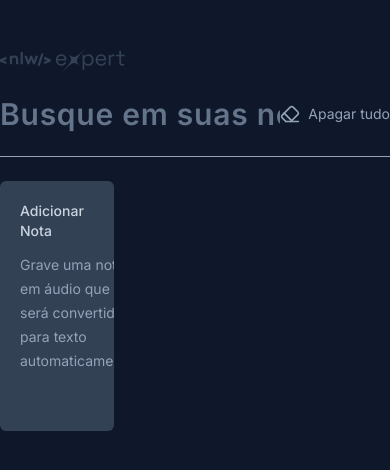
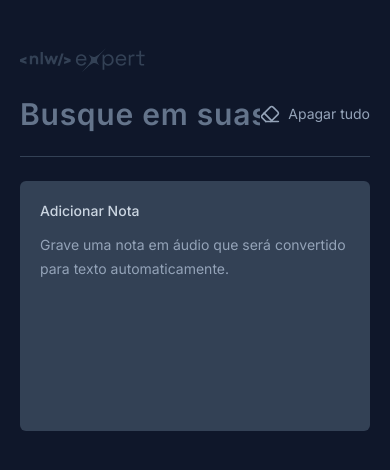
Before and after one commit to soupaulodev/expert-notes, a React (Vite) app: page / in a window 390 px wide. Shown: the top 470 px of the page. Built offline with nearby package versions, Linux system fonts and the light colour scheme.

Commit message:
add note delete and responsive screen ui

```diff
--- a/src/app.tsx
+++ b/src/app.tsx
@@ -35,6 +35,20 @@ export function App() {
     localStorage.setItem('notes', JSON.stringify(notesArray))
   }
 
+  function onNoteDeleted (id: string) {
+    const notesArray = notes.filter(note => {
+      return note.id !== id
+    })
+
+    setNotes(notesArray)
+    localStorage.setItem('notes', JSON.stringify(notesArray))
+  }
+
+  function onAllNoteDeleted () {
+    setNotes([])
+    localStorage.setItem('notes', JSON.stringify([]))
+  }
+
   function handleSearch (event: ChangeEvent<HTMLInputElement>) {
     const query = event.target.value
 
@@ -45,12 +59,8 @@ export function App() {
     ? notes.filter(note => note.content.toLocaleLowerCase().includes(search.toLocaleLowerCase()))
     : notes
 
-  function clearAllNotes () {
-    setNotes([])
-  }
-
   return (
-    <div className="mx-auto max-w-6xl my-12 space-y-6">
+    <div className="mx-auto max-w-6xl my-12 space-y-6 px-5">
       <img src={logo} alt='NLW Expert'/>
       <div className='flex'>
         <form className="w-full" action="">
@@ -61,19 +71,19 @@ export function App() {
             onChange={handleSearch}
           />
         </form>
-        <button type="button" onClick={clearAllNotes} className='flex flex-row items-center gap-2 text-slate-400 hover:text-red-400'>
+        <button type="button" onClick={onAllNoteDeleted} className='flex flex-row items-center gap-2 text-slate-400 hover:text-red-400'>
           <Eraser className='size-5'/>
           <p className='text-sm text-nowrap'>Apagar tudo</p>
         </button>
 
       </div>
-      <div className='h-px bg-slate-400' />
+      <div className='h-px bg-slate-700' />
 
-      <div className='grid grid-cols-3 gap-6 auto-rows-[250px]'>
+      <div className='grid grid-cols-1 md:grid-cols-2 lg:grid-cols-3 gap-6 auto-rows-[250px]'>
         <NewNoteCard onNoteCreated={onNoteCreated} />
 
         {filteredNotes.map(note => {
-          return <NoteCard key={note.id} note={note} />
+          return <NoteCard key={note.id} note={note} onNoteDeleted={onNoteDeleted} />
         })}
       </div>
     </div>
```
